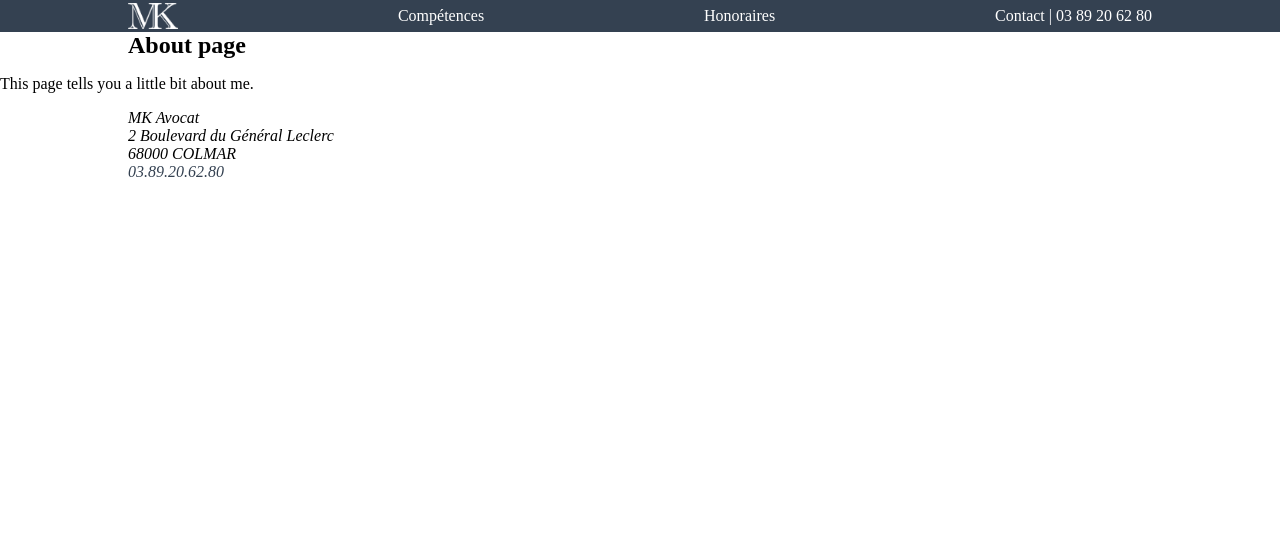
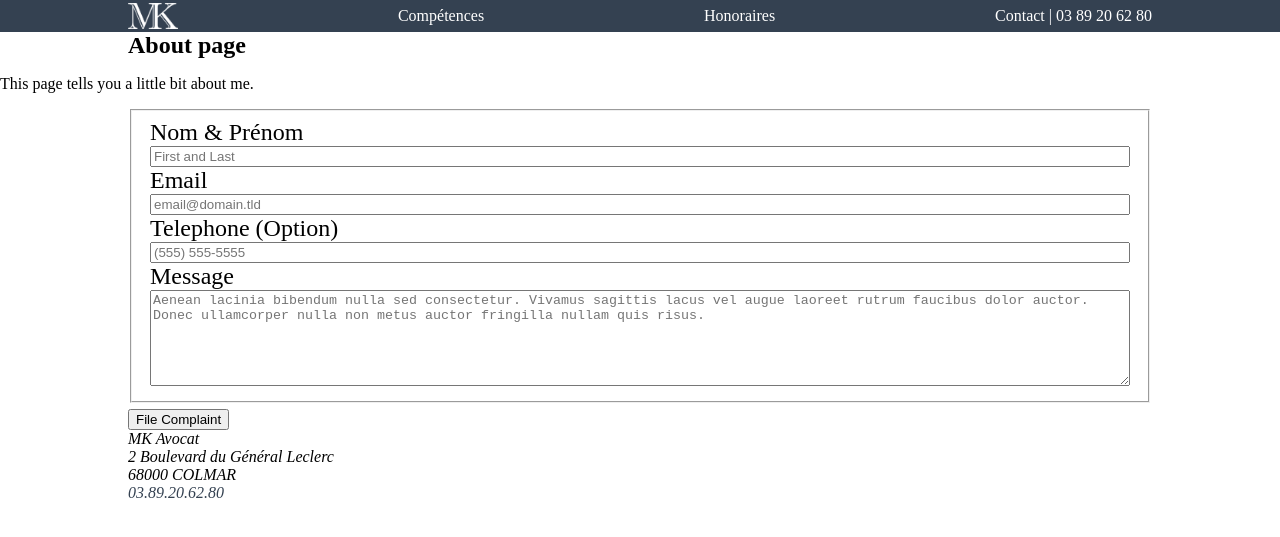
Before and after one commit to thomas6791/kochersperger_avocat, a Jekyll site: the page built from about.md, in a window 1280 px wide. Shown: the top 537 px of the page. Built offline with Jekyll 4.4.1, drawn with Linux system fonts in a browser that asks for light colours.

Commit message:
add form

```diff
--- /dev/null
+++ b/_includes/contact.html
@@ -0,0 +1,14 @@
+<form id="contact-form" name="complaint-form" accept-charset="utf-8" action="https://formspree.io/YOUR_EMAIL_HERE" method="post">
+  <fieldset id="fs-frm-inputs">
+    <label for="full-name">Nom & Prénom</label>
+    <input type="text" name="name" id="full-name" placeholder="First and Last" required="">
+    <label for="email-address">Email</label>
+    <input type="email" name="_replyto" id="email-address" placeholder="email@domain.tld" required="">
+    <label for="telephone">Telephone (Option)</label>
+    <input type="telephone" name="telephone" id="telephone" placeholder="(555) 555-5555">
+    <label for="complaint">Message</label>
+    <textarea rows="6" name="complaint" id="complaint" placeholder="Aenean lacinia bibendum nulla sed consectetur. Vivamus sagittis lacus vel augue laoreet rutrum faucibus dolor auctor. Donec ullamcorper nulla non metus auctor fringilla nullam quis risus." required=""></textarea>
+    <input type="hidden" name="_subject" id="email-subject" value="Complaint Form Submission">
+  </fieldset>
+  <input type="submit" value="File Complaint">
+</form>
--- a/_includes/nav.html
+++ b/_includes/nav.html
@@ -3,6 +3,6 @@
     <li><a href="{{site.url}}"><img src="{{site.url}}/assets/images/logo-MK-white-min.png" class="logo"></a></li>
     <li><a href="{{site.url}}/about.html">Compétences</a></li>
     <li><a href="#">Honoraires</a></li>
-    <li><a href="tel:+33389206280">Contact | 03 89 20 62 80</a></li>
+    <li><a href="#contact-form">Contact | 03 89 20 62 80</a></li>
   </ul>
 </nav>
--- a/_layouts/default.html
+++ b/_layouts/default.html
@@ -23,6 +23,7 @@
         {{ content }}
       </article>
     </main>
+    {%  include contact.html %}
     {% include footer.html %}
   </body>
 </html>
--- /dev/null
+++ b/_sass/contact.scss
@@ -0,0 +1,9 @@
+#contact-form {
+  max-width: 1024px;
+  margin: auto;
+  font-size: 1.5em;
+  #fs-frm-inputs {
+    display: flex;
+    flex-direction: column;
+  }
+}
--- a/assets/css/styles.scss
+++ b/assets/css/styles.scss
@@ -7,3 +7,4 @@
 @import "nav";
 @import "skills";
 @import "responsive";
+@import "contact";
```
